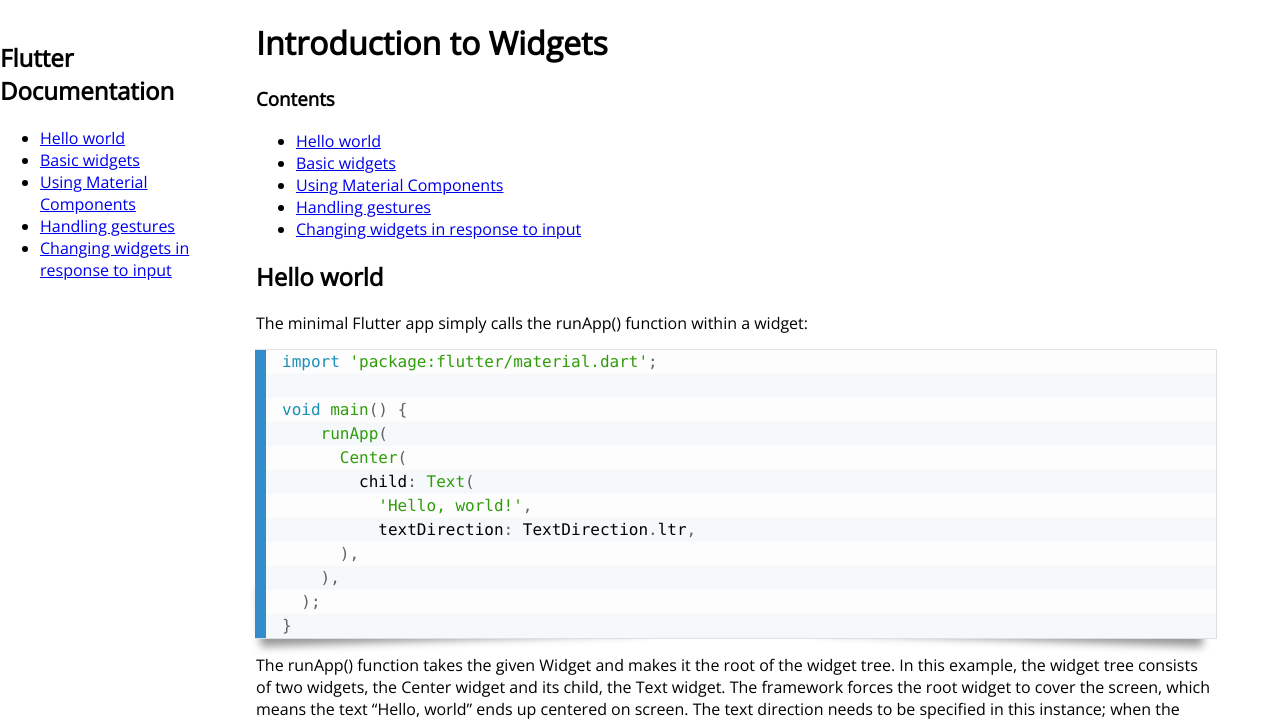
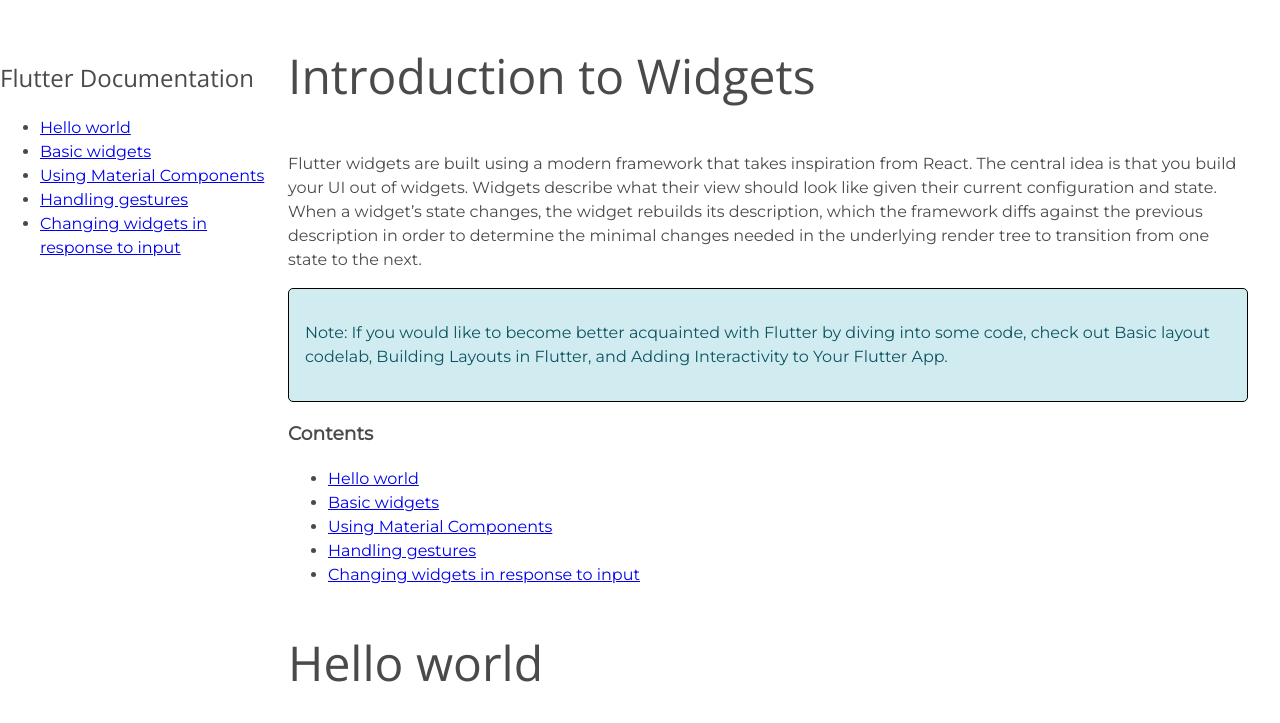
Before and after one commit to duncanjbain/FCCTechnicalDocumentation, a plain HTML site: page index.html in a window 1280 px wide. Shown: the top 723 px of the page. Drawn offline with nearby package versions, Linux system fonts and the light colour scheme; some packages are replaced by stand-ins of ours; a script that the page names is missing.

Commit message:
styled asides, changed fonts and various type settings. Project passes all tests.

```diff
--- a/index.html
+++ b/index.html
@@ -6,7 +6,7 @@
   <link rel="stylesheet" href="style.css" />
   <meta name="viewport" content="width=device-width, initial-scale=1.0" />
   <title>FCC Technical Documentation</title>
-  <link href="https://fonts.googleapis.com/css?family=Open+Sans&display=swap" rel="stylesheet">
+  <link href="https://fonts.googleapis.com/css?family=Montserrat|Open+Sans&display=swap" rel="stylesheet">
   <link href="prism.css" rel="stylesheet" />
 
 </head>
@@ -14,7 +14,6 @@
 <body>
   <script src="https://cdn.freecodecamp.org/testable-projects-fcc/v1/bundle.js"></script>
   <script src="prism.js"></script>
-  <div class="site-wrapper">
     <nav class="doc-nav" id="navbar">
       <header class="navbar-header">
         <h1>Flutter Documentation</h1>
@@ -29,10 +28,24 @@
 
       </ul>
     </nav>
-
+    <div class="main-wrapper">
     <main class="docu-main" id="main-doc">
-
+      <section class="main-section-header">
+        <header>
       <h1>Introduction to Widgets</h1>
+      </header>
+      <p>Flutter widgets are built using a modern framework that takes inspiration from React. The central idea is that
+        you build your UI out of widgets. Widgets describe what their view should look like given their current
+        configuration and state. When a widget’s state changes, the widget rebuilds its description, which the framework
+        diffs against the previous description in order to determine the minimal changes needed in the underlying render
+        tree to transition from one state to the next.
+      </p>
+      <aside>
+        <p>
+            Note: If you would like to become better acquainted with Flutter by diving into some code, check out Basic
+            layout codelab, Building Layouts in Flutter, and Adding Interactivity to Your Flutter App.
+        </p>
+      </aside>
       <h3>Contents</h3>
       <ul>
         <li><a href="hello_world">Hello world</a></li>
@@ -41,6 +54,7 @@
         <li><a href="hello_world">Handling gestures</a></li>
         <li><a href="hello_world">Changing widgets in response to input</a></li>
       </ul>
+      </section>
 
       <section class="main-section" id="Hello_world">
         <header>
@@ -462,7 +476,7 @@
       </section>
 
     </main>
-  </div>
+    </div>
 </body>
 
 </html>
--- a/style.css
+++ b/style.css
@@ -6,19 +6,50 @@ html {
 }
 
 body {
+  font-family: 'Montserrat', sans-serif;
+  font-size: 1rem;
+  line-height: 1.5;
+  margin: 0;
+  text-align: left;
+  color: #4A4A4A;
+}
+
+h1 {
   font-family: 'Open Sans', sans-serif;
-  margin: 0;
+  font-size: 3rem;
+  line-height: 1.5;
+  font-weight: 400;
+}
+
+.doc-nav h1 {
+  font-size: 1.5rem;
 }
 
 .doc-nav {
   overflow: scroll;
   height: 100%;
   position: fixed;
-  width: 15rem;
+  width: 17rem;
+}
+
+.main-wrapper {
+  margin-left: 16rem;
 }
 
 .docu-main {
   position: relative;
-  margin-left: 16rem;
-  max-width: 960px;
+  margin-left: auto;
+  width: 100%;
+  padding-right: 2rem;
+  padding-left: 2rem;
+  margin-right: 2rem;
 }
+
+.docu-main aside {
+  background-color: #d1ecf1;
+  color: #0c5460;
+  padding: 1rem 1rem;
+  margin-bottom: 1rem;
+  border: 1px solid black;
+  border-radius: 5px;
+}
```
